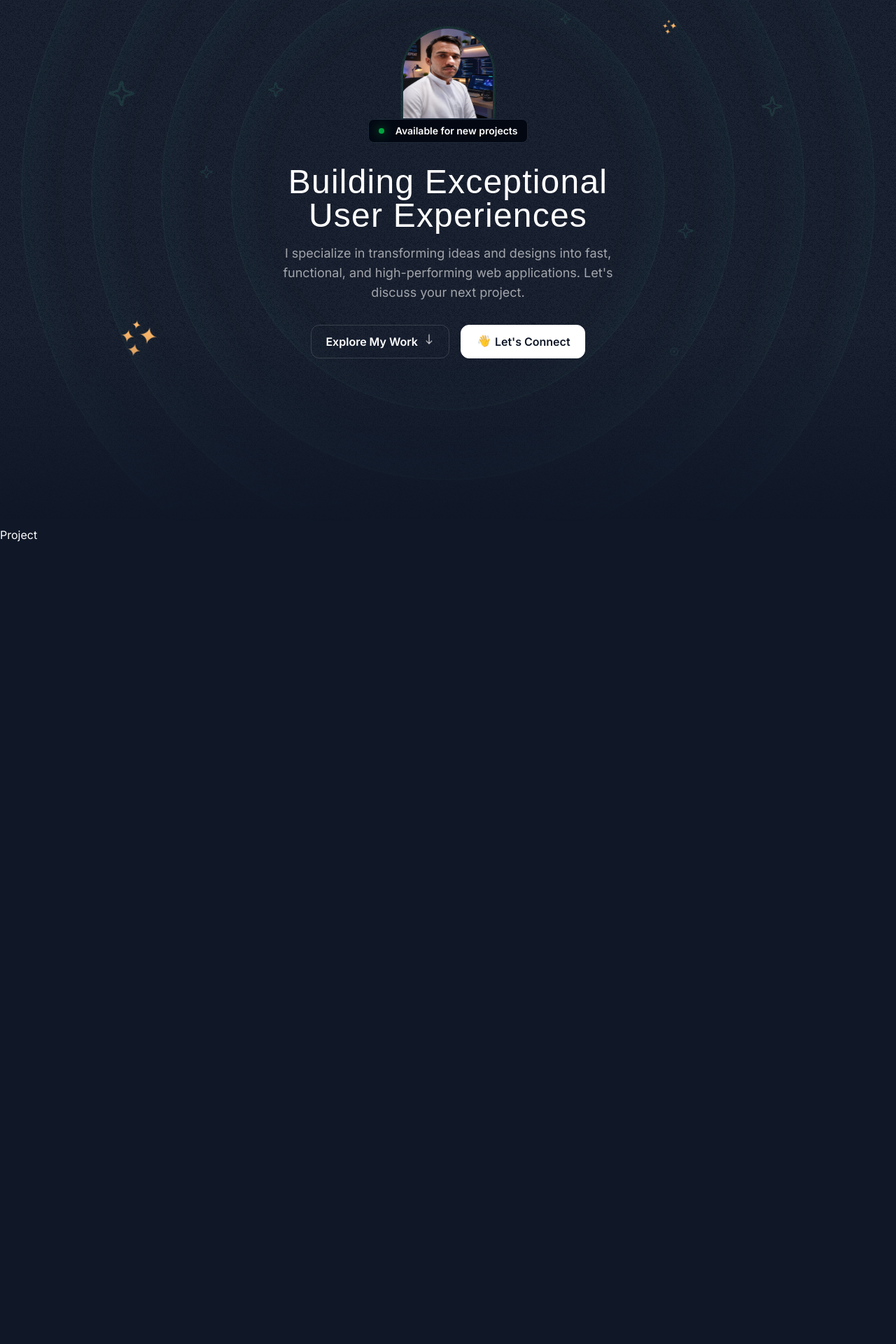
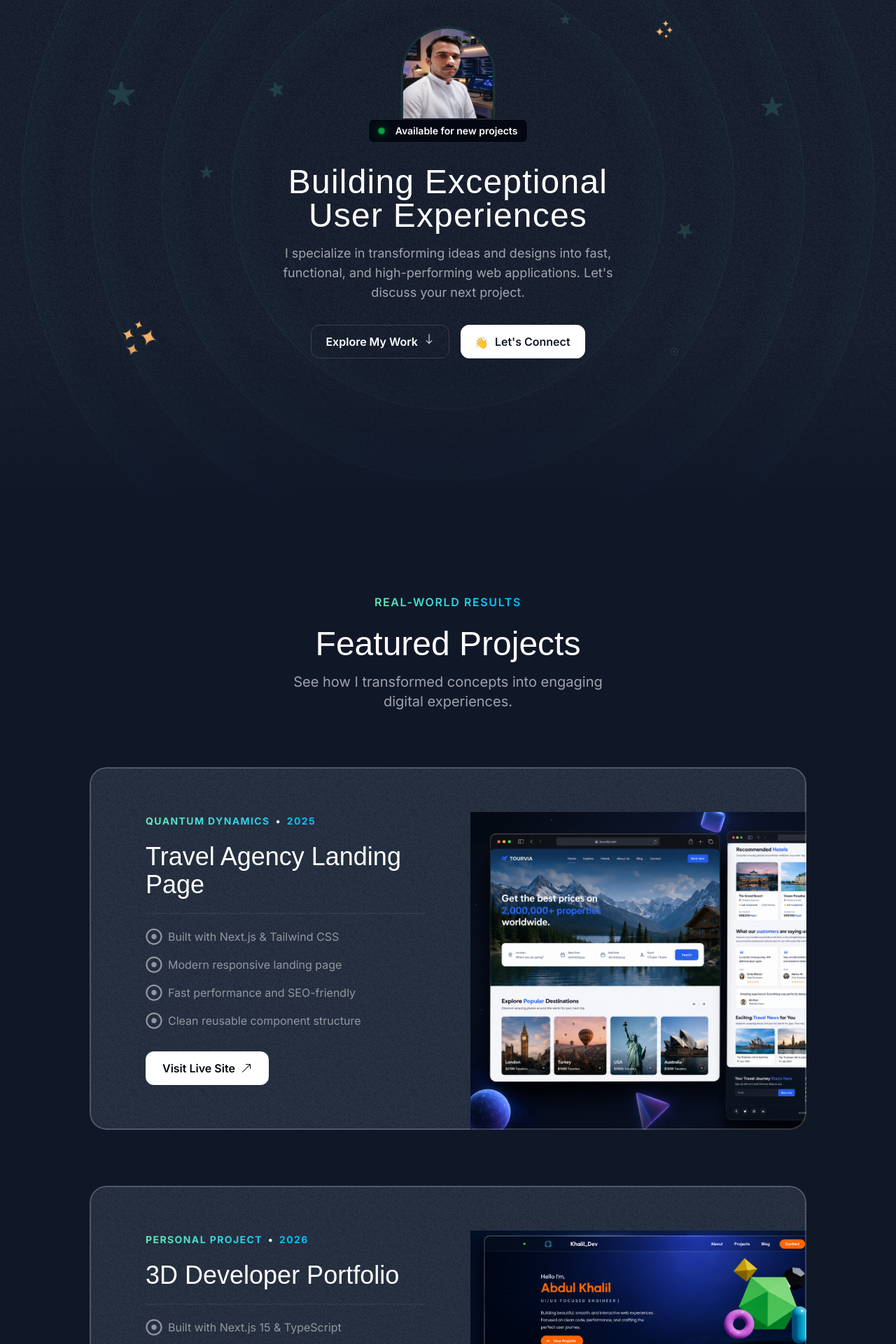
Before and after one commit to AbdulKhalil-Dev/khalil-portfolio, a Next.js app: page / in a window 1280 px wide. Shown: the part 200-2120 px from the top of the page at 70% size. Before the commit the page ends 1086 px from the top, so only its background shows below. Built offline with nearby package versions, Linux system fonts and the light colour scheme; a web font is replaced by a local one.

Commit message:
Projects and Tape Section Added

```diff
--- a/src/app/globals.css
+++ b/src/app/globals.css
@@ -15,6 +15,12 @@
     @apply absolute inset-0 border-2 top-1/2 left-1/2 -translate-x-1/2 -translate-y-1/2 rounded-full border-emerald-300/5 shadow-[0_0_80px_inset] shadow-emerald-300/5;
   }
 
+}
+
+@layer utilities {
+  .container {
+    @apply lg:max-w-5xl
+  }
 }
 
 /* Custom Keyframes for Orbit Rotation */
--- a/src/app/page.tsx
+++ b/src/app/page.tsx
@@ -1,7 +1,8 @@
 import React from 'react'
 import Header from './sections/Header'
 import Hero from './sections/Hero'
-import Project from './sections/Project'
+import { Projects } from './sections/Projects'
+import Tape from './sections/Tape'
 
 
 
@@ -10,7 +11,8 @@
     <>
     <Header />
     <Hero />
-    <Project />
+    <Projects />
+    <Tape />
     </>
   )
 }
--- a/src/app/sections/Header.tsx
+++ b/src/app/sections/Header.tsx
@@ -1,14 +1,13 @@
 import React from 'react'
-import Link from 'next/link'
 
 const Header = () => {
   return (
     <div className='flex justify-center items-center fixed top-3 w-full z-10'>
     <nav className='flex gap-1 p-0.5 border border-white/15 rounded-full bg-white/10 backdrop-blur-sm'>
-      <Link href="#" className='nav-item'>Home</Link>
-      <Link href="#" className='nav-item'>Projects</Link>
-      <Link href="#" className='nav-item'>About</Link>
-      <Link href="#" className='nav-item bg-white text-gray-900 hover:bg-white/70 hover:text-gray-900'>Contact</Link>
+      <a href="#" className='nav-item'>Home</a>
+      <a href="#" className='nav-item'>Projects</a>
+      <a href="#" className='nav-item'>About</a>
+      <a href="#" className='nav-item bg-white text-gray-900 hover:bg-white/70 hover:text-gray-900'>Contact</a>
     </nav>
     </div>
   )
--- a/src/app/sections/Hero.tsx
+++ b/src/app/sections/Hero.tsx
@@ -4,8 +4,8 @@
 import grainImage from "@/assets/images/grain.jpg";
 import { BsArrowDown } from "react-icons/bs";
 import { WiStars } from "react-icons/wi";
+import { IoStar } from "react-icons/io5"
 import { FaRegDotCircle } from "react-icons/fa";
-import { LuSparkle } from "react-icons/lu";
 import { HeroOrbit } from "../components/HeroOrbit";
 
 const Hero = () => {
@@ -25,47 +25,47 @@
         <WiStars className='animate-spin-slow size-20 text-orange-300' />
       </HeroOrbit>
       <HeroOrbit size={670} rotation={25}>
-      <WiStars className="animate-spin-reverse-slow size-12 text-orange-300"/>
+      <WiStars className="animate-spin-slow size-12 text-orange-300"/>
       </HeroOrbit>
       <HeroOrbit size={590}
       rotation={98}>
-        <WiStars className='animate-spin-slow size-8 text-orange-300' />
+        <WiStars className='animate-spin-reverse-slow size-10 text-orange-300' />
       </HeroOrbit>
       <HeroOrbit size={430}
       rotation={-14}>
-        <LuSparkle className='size-6 text-emerald-300/10' />
+        <IoStar className='animate-spin-reverse-slow size-6 text-emerald-300/15' />
       </HeroOrbit>
       <HeroOrbit size={440}
       rotation={79}>
-        <LuSparkle className='size-4 text-emerald-300/10' />
+        <IoStar className='size-4 text-emerald-300/15' />
       </HeroOrbit>
       <HeroOrbit size={730}
       rotation={-28}>
-        <LuSparkle className='size-10 text-emerald-300/10' />
+        <IoStar className='size-10 text-emerald-300/15' />
       </HeroOrbit>
       <HeroOrbit size={710}
       rotation={120}>
-        <LuSparkle className='size-8 text-emerald-300/10' />
+        <IoStar className='size-8 text-emerald-300/15' />
       </HeroOrbit>
       <HeroOrbit size={510}
       rotation={144}>
-        <LuSparkle className='size-6 text-emerald-300/10' />
+        <IoStar className='animate-spin-slow size-6 text-emerald-300/15' />
       </HeroOrbit>
       <HeroOrbit size={510}
       rotation={-40}>
-        <LuSparkle className='size-5 text-emerald-300/10' />
+        <IoStar className='size-5 text-emerald-300/15' />
       </HeroOrbit>
       <HeroOrbit size={720}
       rotation={85}>
-        <FaRegDotCircle className='size-3 rounded-full text-emerald-300/10' />
+        <FaRegDotCircle className='size-3 rounded-full text-emerald-300/15' />
       </HeroOrbit>
       <HeroOrbit size={570}
       rotation={170}>
-        <FaRegDotCircle className='size-3 rounded-full text-emerald-300/10' />
+        <FaRegDotCircle className='size-3 rounded-full text-emerald-300/15' />
       </HeroOrbit>
       <HeroOrbit size={750}
       rotation={-5}>
-        <FaRegDotCircle className='size-3 rounded-full text-emerald-300/10' />
+        <FaRegDotCircle className='size-3 rounded-full text-emerald-300/15' />
       </HeroOrbit>
       </div>
 
--- a/src/app/sections/Project.tsx
+++ /dev/null
@@ -1,9 +0,0 @@
-import React from 'react'
-
-const Project = () => {
-  return (
-    <div>Project</div>
-  )
-}
-
-export default Project
--- /dev/null
+++ b/src/app/sections/Projects.tsx
@@ -0,0 +1,126 @@
+import travelAgencyPage from "@/assets/images/travel-agency.png";
+import modernPortfolio from "@/assets/images/modern-portfolio.png";
+import newsApp from "@/assets/images/news-app.png";
+import Image from "next/image";
+import { FaRegDotCircle } from "react-icons/fa";
+import { BsArrowUpRight } from "react-icons/bs";
+import grainImg from "@/assets/images/grain.jpg";
+
+const PortfolioProjects = [
+  {
+    company: "Quantum Dynamics",
+    year: "2025",
+    title: "Travel Agency Landing Page",
+    results: [
+      { title: "Built with Next.js & Tailwind CSS" },
+      { title: "Modern responsive landing page" },
+      { title: "Fast performance and SEO-friendly" },
+      { title: "Clean reusable component structure" },
+    ],
+    link: "https://nextjs-travel-app-sigma.vercel.app/",
+    image: travelAgencyPage,
+  },
+  {
+    company: "Personal Project",
+    year: "2026",
+    title: "3D Developer Portfolio",
+    results: [
+      { title: "Built with Next.js 15 & TypeScript" },
+      { title: "Smooth GSAP animations and transitions" },
+      { title: "Prismic CMS for dynamic content management" },
+      { title: "Responsive design using Tailwind CSS" },
+    ],
+    link: "https://abdulkhalildev.vercel.app/",
+    image: modernPortfolio,
+  },
+
+  {
+    company: "Acme Corp",
+    year: "2025",
+    title: "Live News Magazine App",
+    results: [
+      { title: "Live news fetched using REST API" },
+      { title: "Category-based news filtering" },
+      { title: "Responsive UI built with React & Bootstrap" },
+      { title: "Read More links for full articles" },
+    ],
+    link: "https://your-live-demo.com",
+    image: newsApp,
+  },
+];
+
+export const Projects = () => {
+  return (
+    <section className="flex justify-center items-center pb-16 lg:py-24">
+      <div className="container">
+        <div className="flex justify-center">
+          <p className="uppercase font-semibold tracking-widest bg-gradient-to-r from-emerald-300 to-sky-400 text-transparent bg-clip-text text-center">
+            Real-world Results
+          </p>
+        </div>
+        <h2 className="font-serif text-3xl md:text-5xl text-center mt-6">
+          Featured Projects
+        </h2>
+        <p className="text-center md:text-lg lg:text-xl text-white/60 mt-4 max-w-md mx-auto">
+          See how I transformed concepts into engaging digital experiences.
+        </p>
+        <div className="flex flex-col mt-10 md:mt-20 gap-20">
+          {PortfolioProjects.map((project) => (
+            <div
+              key={project.title}
+              className="bg-gray-800 rounded-3xl relative z-0 overflow-hidden after:z-10 after:content-[''] after:absolute after:inset-0 after:outline-2 after:-outline-offset-2 after:rounded-3xl after:outline-white/20 px-8 pt-8 md:pt-12 md:px-10  lg:pt-16 lg:px-20 after:pointer-events-none"
+            >
+              <div
+                className="absolute inset-0 -z-10 opacity-5"
+                style={{
+                  backgroundImage: `url(${grainImg.src})`,
+                }}
+              ></div>
+              <div className="lg:grid lg:grid-cols-2 lg:gap-16">
+                <div className="lg:pb-16">
+                  <div className="bg-gradient-to-r from-emerald-300 to-sky-400 inline-flex gap-2 font-bold uppercase tracking-widest text-sm text-transparent bg-clip-text">
+                    <span>{project.company}</span>
+                    <span className="text-white">&bull;</span>
+                    <span>{project.year}</span>
+                  </div>
+                  <h3 className="font-serif text-2xl mt-2 md:mt-5 md:text-4xl">
+                    {project.title}
+                  </h3>
+                  <hr className="border-t-2 border-white/5 mt-4 md:mt-5" />
+                  <ul className="flex flex-col gap-4 mt-4 md:mt-5">
+                    {project.results.map((result) => (
+                      <li
+                        key={result.title}
+                        className="flex gap-2 md:text-base text-sm text-white/50"
+                      >
+                        <FaRegDotCircle className="size-5 md:size-6" />
+                        <span>{result.title}</span>
+                      </li>
+                    ))}
+                  </ul>
+                  <a
+                    href={project.link}
+                    target="_blank"
+                    rel="noopener noreferrer"
+                  >
+                    <button className="bg-white text-gray-950 h-12 w-full md:w-auto px-6 rounded-xl font-semibold inline-flex items-center justify-center gap-2 mt-8">
+                      <span>Visit Live Site</span>
+                      <BsArrowUpRight className="size-4" />
+                    </button>
+                  </a>
+                </div>
+                <div className="relative">
+                  <Image
+                    src={project.image}
+                    alt={project.title}
+                    className="mt-8 -mb-4 md:-mb-0 lg:mt-0 lg:absolute lg:h-full lg:w-auto lg:max-w-none"
+                  />
+                </div>
+              </div>
+            </div>
+          ))}
+        </div>
+      </div>
+    </section>
+  );
+};
--- a/src/app/sections/Services.tsx
+++ /dev/null
@@ -1,9 +0,0 @@
-import React from 'react'
-
-const Services = () => {
-  return (
-    <div>Services</div>
-  )
-}
-
-export default Services
--- a/src/app/sections/Tape.tsx
+++ b/src/app/sections/Tape.tsx
@@ -1,8 +1,36 @@
-import React from 'react'
+import { IoStar } from "react-icons/io5"
+
+const words= [
+  "Performant",
+  "Accessible",
+  "Secure",
+  "Interactive",
+  "Scalable",
+  "Creative",
+  "User Friendly",
+  "Responsive",
+  "Maintainable",
+  "Search Optimized",
+  "Useable",
+  "Reliable"
+]
 
 const Tape = () => {
   return (
-    <div>Tape</div>
+    <div className="py-16 lg:py-24 overflow-x-clip">
+      <div className="bg-gradient-to-r from-emerald-300 to-sky-400 -rotate-3 -mx-1">
+        <div className="flex [mask-image:linear-gradient(to_right,transparent,black_10%,black_90%,transparent)]">
+      <div className="flex flex-none gap-4 py-3">
+      {words.map(word => (
+        <div key={word} className="inline-flex gap-4 items-center">
+          <span className="text-gray-900 uppercase font-extrabold text-sm">{word}</span>
+          <IoStar className="size-5 text-gray-900 -rotate-12"/>
+        </div>
+      ))}
+      </div>
+      </div>
+      </div>
+    </div>
   )
 }
 
```
Also changed, not shown: src/assets/images/modern-portfolio.png (added), src/assets/images/news-app.png (added).
